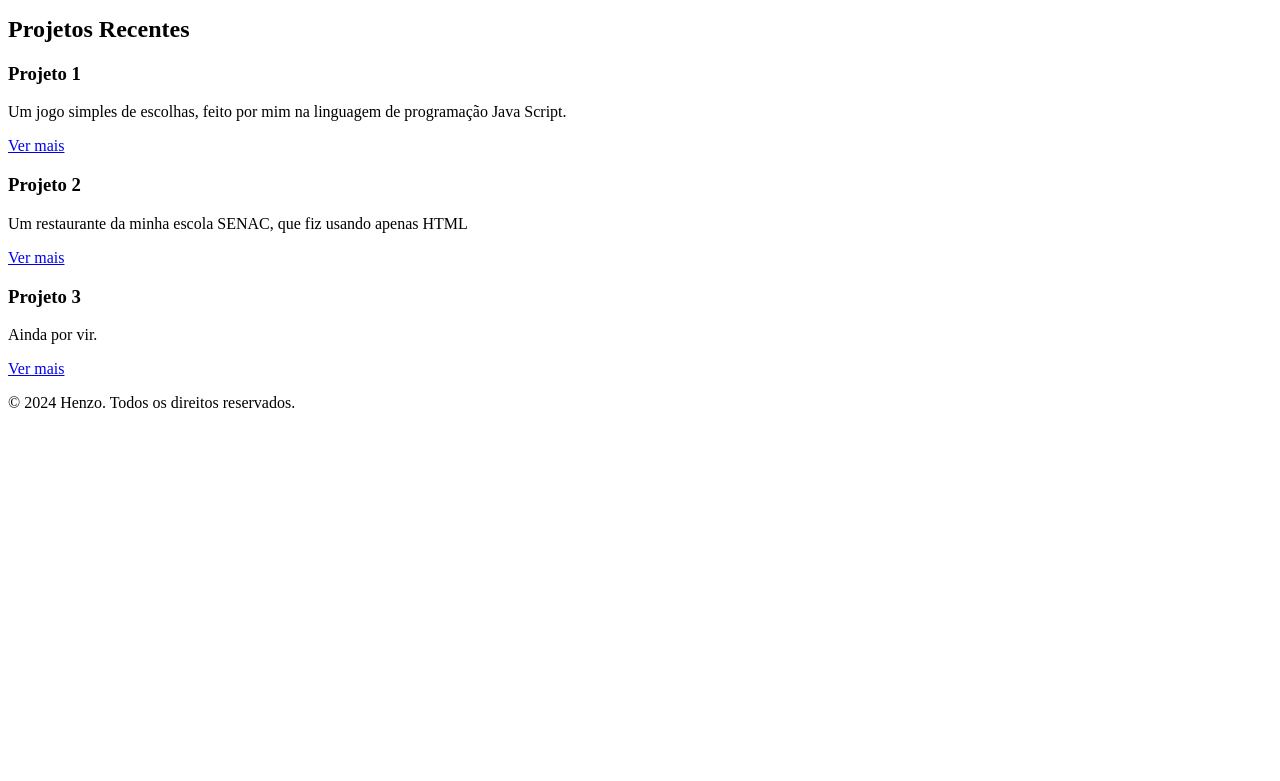
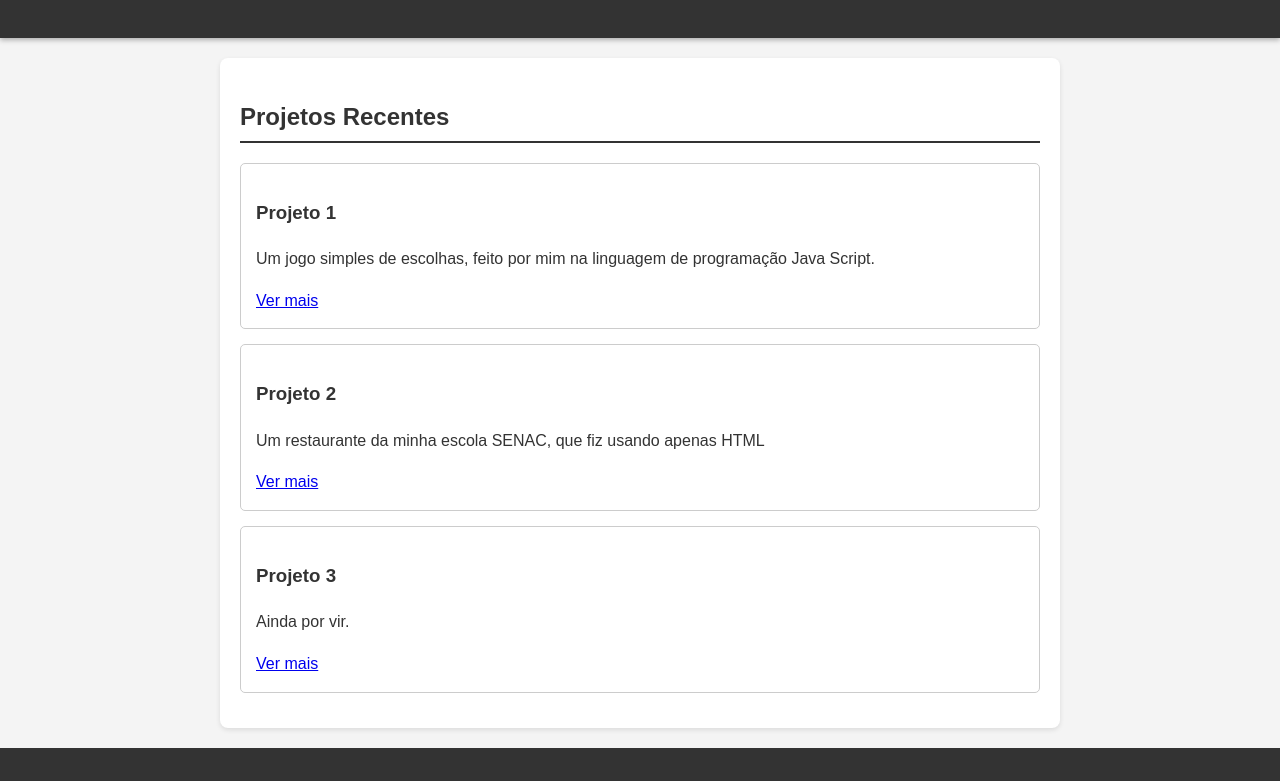
Before and after one commit to henzobolis/portfoliohenzo, a plain HTML site: page projetos.html in a window 1280 px wide. Shown: the part 138-919 px from the top of the page. Before the commit the page ends 800 px from the top, so only its background shows below. Drawn offline with Linux system fonts and the light colour scheme; the site is published under a folder, as on GitHub Pages, so addresses that start at the root find nothing.

Commit message:
Update projetos.html

```diff
--- a/projetos.html
+++ b/projetos.html
@@ -4,7 +4,7 @@
     <meta charset="UTF-8">
     <meta name="viewport" content="width=device-width, initial-scale=1.0">
     <title>Document</title>
-    <link rel="stylesheet" type="text/css" href="/css/portifolio.css">
+    <link rel="stylesheet" type="text/css" href="./css/portifolio.css">
 </head>
 <body>
     <header>
```
